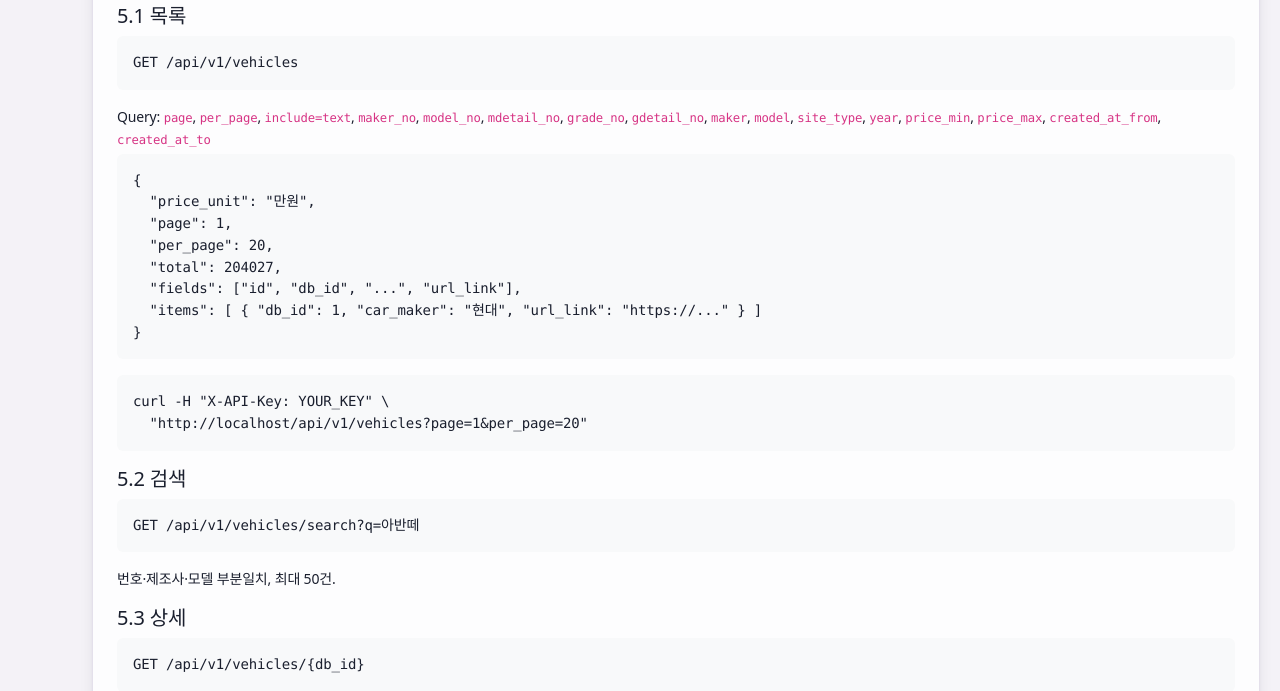
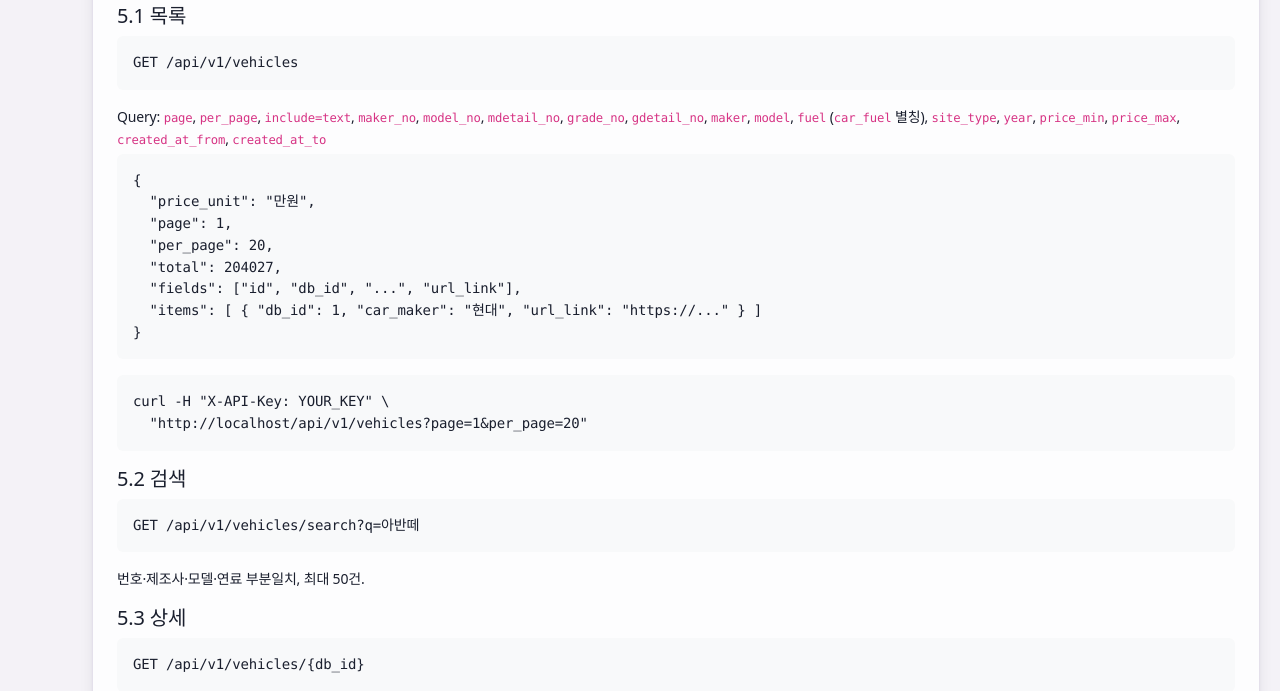
Before and after one commit to JTY9410/vehicle-data-hub, a Flask app: page /api-keys/docs in a window 1280 px wide. Shown: the part 2641-3332 px from the top of the page. Run offline with Flask 3, Linux system fonts and the light colour scheme; the visitor is signed in with stand-in values (Sample User, id 1); some web fonts are replaced.

Commit message:
Show CSV car_fuel as 연료 in the data table and include it in admin and API search.
Co-authored-by: Cursor <cursoragent@cursor.com>

```diff
--- a/apps/routes/admin.py
+++ b/apps/routes/admin.py
@@ -123,6 +123,7 @@ _LIST_LOAD = load_only(
     Vehicle.car_submodel,
     Vehicle.car_grade,
     Vehicle.car_subgrade,
+    Vehicle.car_fuel,
     Vehicle.car_year,
     Vehicle.car_price,
     Vehicle.car_no,
@@ -140,6 +141,7 @@ def vehicles():
     gdetail_no = (request.args.get("gdetail_no") or "").strip()
     saved_from = (request.args.get("saved_from") or "").strip()
     saved_to = (request.args.get("saved_to") or "").strip()
+    fuel = (request.args.get("fuel") or "").strip()
     # legacy name filters still accepted
     maker = (request.args.get("maker") or "").strip()
     model = (request.args.get("model") or "").strip()
@@ -165,6 +167,7 @@ def vehicles():
         or subgrade
         or saved_from_dt
         or saved_to_dt
+        or fuel
     )
 
     # 개별 쿼리가 길면 전체 함수가 응답 없이 끊김 → DB 쪽 상한
@@ -231,6 +234,8 @@ def vehicles():
         stmt = stmt.where(Vehicle.scraped_at >= saved_from_dt)
     if saved_to_dt is not None:
         stmt = stmt.where(Vehicle.scraped_at <= saved_to_dt)
+    if fuel:
+        stmt = stmt.where(Vehicle.car_fuel.contains(fuel))
 
     if filtered:
         try:
@@ -276,6 +281,7 @@ def vehicles():
         gdetail_no=gdetail_no,
         saved_from=saved_from,
         saved_to=saved_to,
+        fuel=fuel,
         page=page,
         pages=pages,
         total=total,
--- a/templates/api_docs.html
+++ b/templates/api_docs.html
@@ -87,7 +87,7 @@ Authorization: Bearer &lt;발급받은_API_키&gt;</code></pre>
 
   <h3 class="h5">5.1 목록</h3>
   <pre class="bg-light p-3 rounded"><code>GET /api/v1/vehicles</code></pre>
-  <p class="small mb-1">Query: <code>page</code>, <code>per_page</code>, <code>include=text</code>, <code>maker_no</code>, <code>model_no</code>, <code>mdetail_no</code>, <code>grade_no</code>, <code>gdetail_no</code>, <code>maker</code>, <code>model</code>, <code>site_type</code>, <code>year</code>, <code>price_min</code>, <code>price_max</code>, <code>created_at_from</code>, <code>created_at_to</code></p>
+  <p class="small mb-1">Query: <code>page</code>, <code>per_page</code>, <code>include=text</code>, <code>maker_no</code>, <code>model_no</code>, <code>mdetail_no</code>, <code>grade_no</code>, <code>gdetail_no</code>, <code>maker</code>, <code>model</code>, <code>fuel</code> (<code>car_fuel</code> 별칭), <code>site_type</code>, <code>year</code>, <code>price_min</code>, <code>price_max</code>, <code>created_at_from</code>, <code>created_at_to</code></p>
   <pre class="bg-light p-3 rounded"><code>{
   "price_unit": "만원",
   "page": 1,
@@ -101,7 +101,7 @@ Authorization: Bearer &lt;발급받은_API_키&gt;</code></pre>
 
   <h3 class="h5 mt-3">5.2 검색</h3>
   <pre class="bg-light p-3 rounded"><code>GET /api/v1/vehicles/search?q=아반떼</code></pre>
-  <p class="small">번호·제조사·모델 부분일치, 최대 50건.</p>
+  <p class="small">번호·제조사·모델·연료 부분일치, 최대 50건.</p>
 
   <h3 class="h5 mt-3">5.3 상세</h3>
   <pre class="bg-light p-3 rounded"><code>GET /api/v1/vehicles/{db_id}</code></pre>
```
Also changed, not shown: apps/routes/api.py (+6 -1 lines), templates/vehicles.html (+9 -3 lines), tests/test_admin_api.py (+79 -0 lines).
